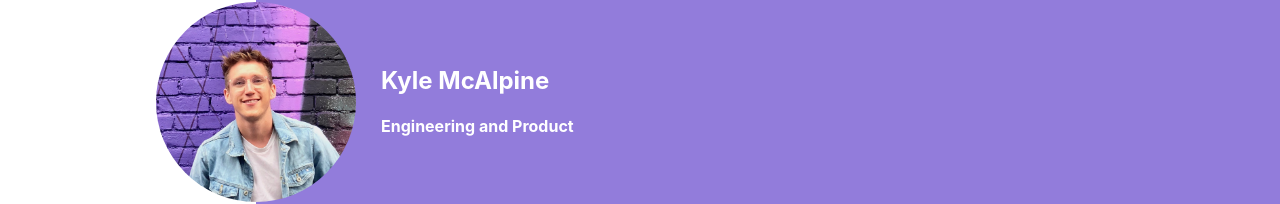
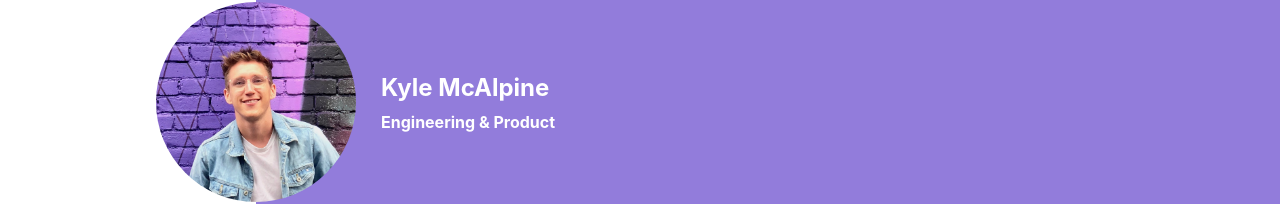
Before and after one commit to ky1ejs/kylejm-web-app, a React (Create React App) app: page / in a window 1280 px wide. Shown: the part 98-302 px from the top of the page. Built offline with nearby package versions, Linux system fonts and the light colour scheme; no server answers.

Commit message:
Formatting for heading

```diff
--- a/src/IntroSection.js
+++ b/src/IntroSection.js
@@ -39,9 +39,11 @@ const NameHeading = styled.div`
   margin-left: 25px;
   h2, h4 {
     color: #fff;
+    margin: 0;
   }
   h2 {
     font-weight: bold;
+    margin-bottom: 10px
   }
 `;
 
@@ -56,7 +58,7 @@ export default class IntroSection extends Component {
           <img src={profilePhoto} alt="logo" />
           <NameHeading>
             <h2>Kyle McAlpine</h2>
-            <h4>Engineering and Product</h4>
+            <h4>Engineering &amp; Product</h4>
           </NameHeading>
         </IntroContainer>
       </Container>
```
